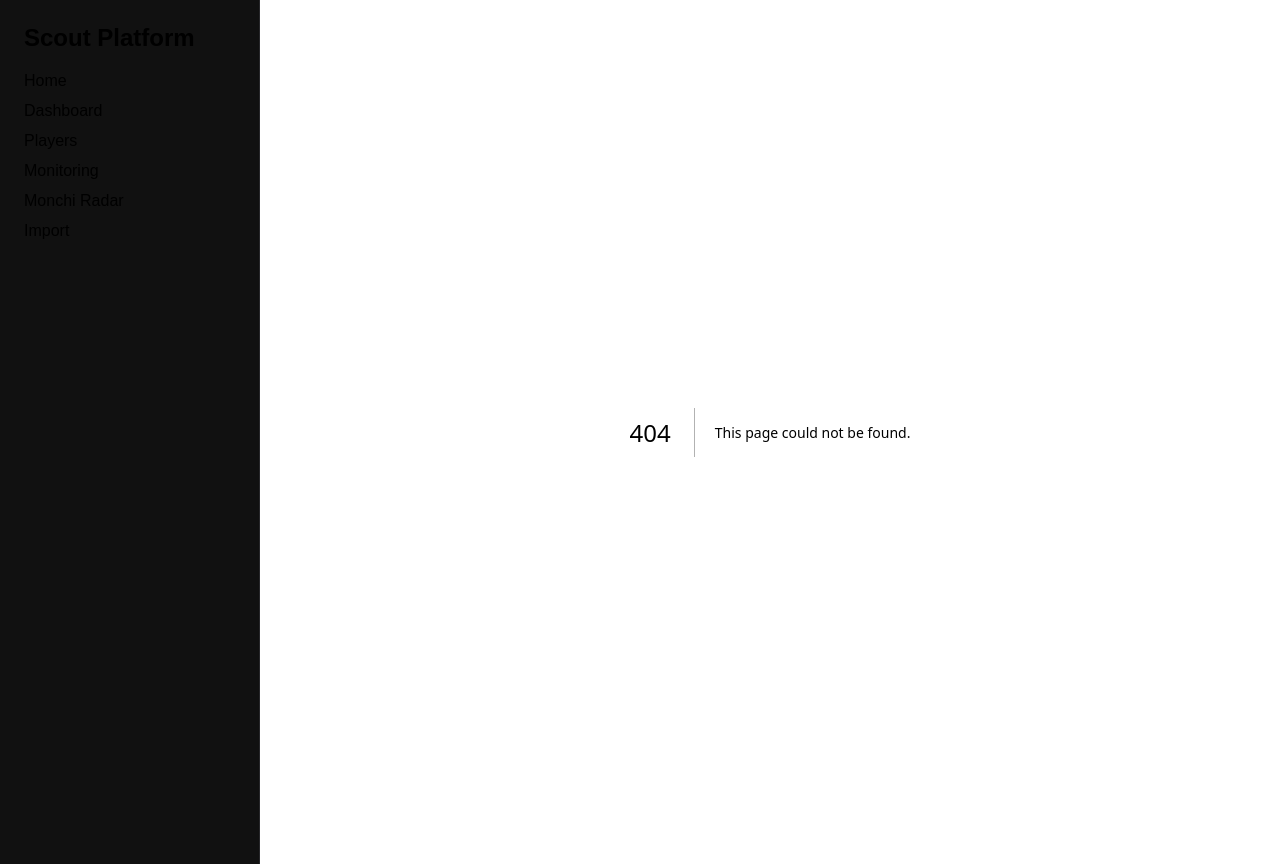
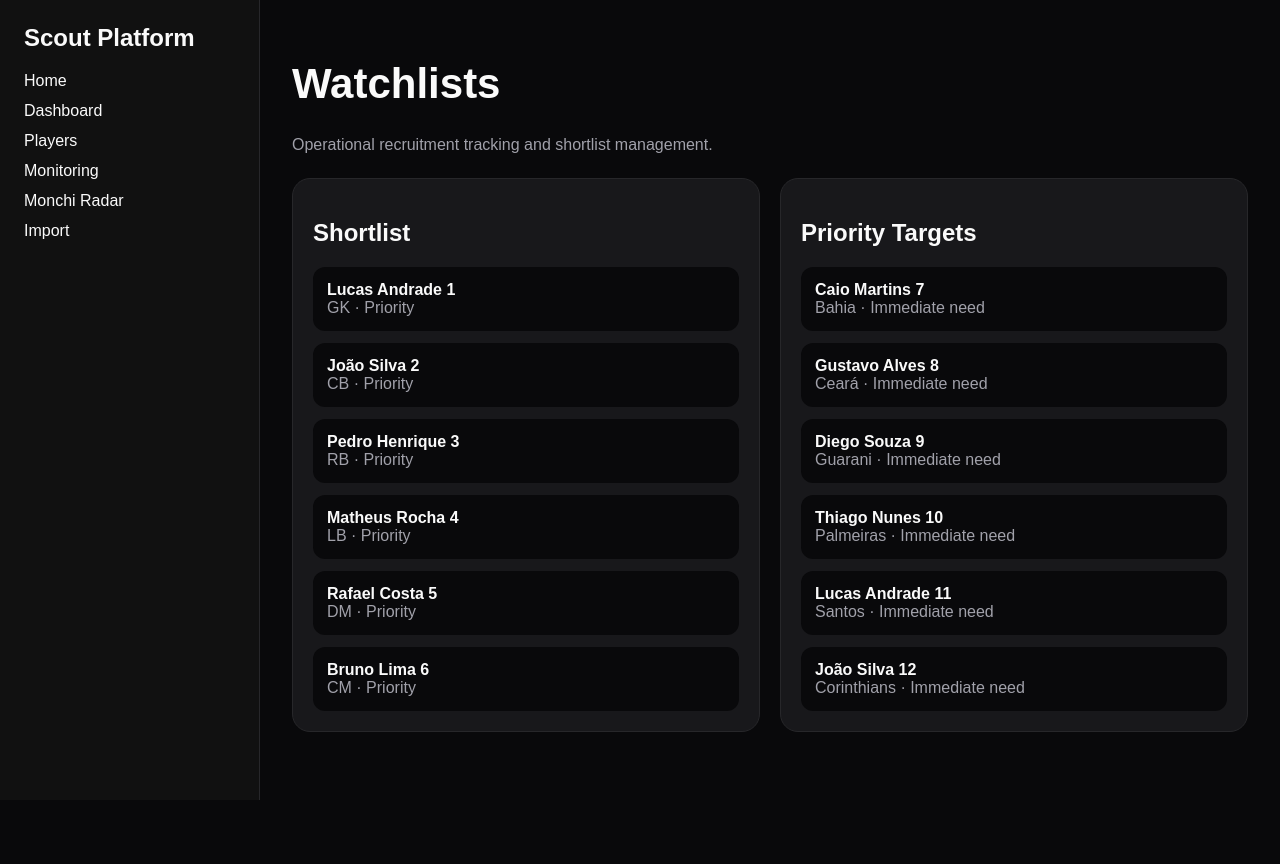
Before and after one commit to centraldescout/scout, a Next.js app: page /watchlists in a window 1280 px wide. Before the commit this address had no page. After the commit the page ends 800 px from the top, so only its background shows below. Built offline with nearby package versions, Linux system fonts and the light colour scheme.

Commit message:
Add watchlists workspace

```diff
--- /dev/null
+++ b/src/app/watchlists/page.tsx
@@ -0,0 +1,5 @@
+import Link from 'next/link'
+import { players } from '@/data/mock'
+export default function WatchlistsPage(){const shortlist=players.slice(0,6);const priority=players.slice(6,12);return(<div><h1 style={{fontSize:42}}>Watchlists</h1><p style={{color:'#a1a1aa'}}>Operational recruitment tracking and shortlist management.</p><div style={{display:'grid',gridTemplateColumns:'1fr 1fr',gap:20,marginTop:24}}><div style={card}><h2>Shortlist</h2><div style={{display:'grid',gap:12}}>{shortlist.map(player=><Link key={player.id} href={`/players/${player.id}`} style={item}><strong>{player.fullName}</strong><div style={{color:'#a1a1aa'}}>{player.position} · Priority</div></Link>)}</div></div><div style={card}><h2>Priority Targets</h2><div style={{display:'grid',gap:12}}>{priority.map(player=><Link key={player.id} href={`/players/${player.id}`} style={item}><strong>{player.fullName}</strong><div style={{color:'#a1a1aa'}}>{player.club} · Immediate need</div></Link>)}</div></div></div></div>)}
+const card={background:'#18181b',padding:20,borderRadius:18,border:'1px solid #27272a'}
+const item={padding:14,borderRadius:12,background:'#09090b'}
```
